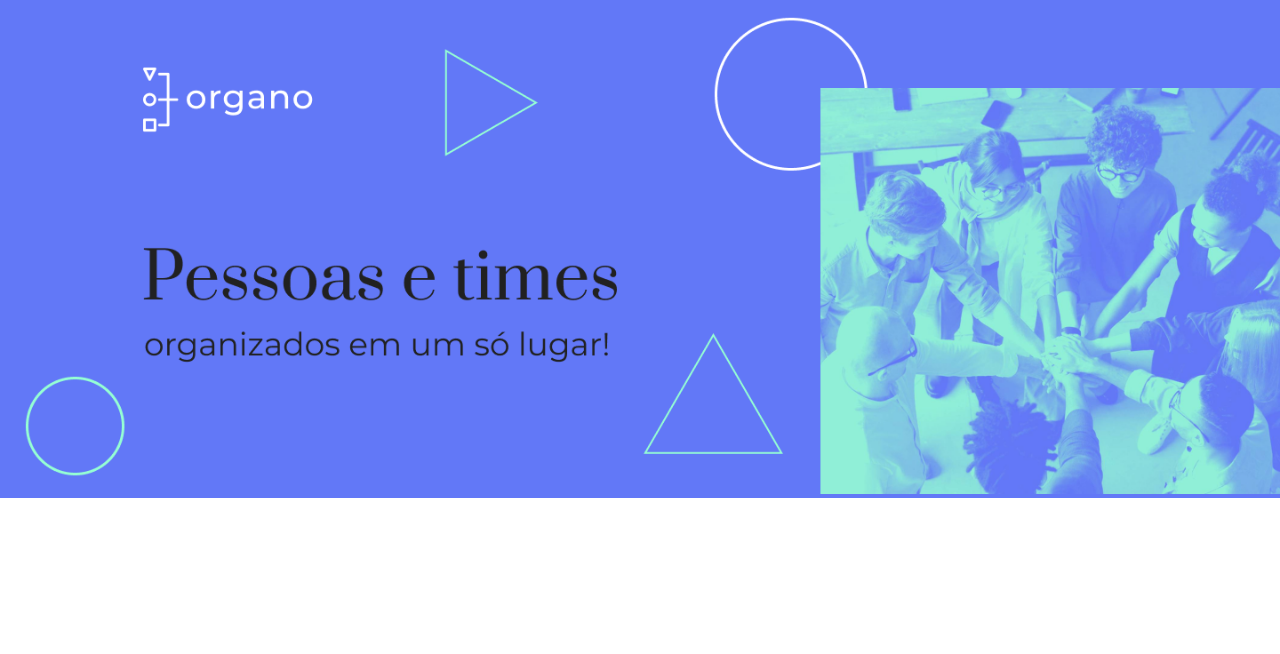
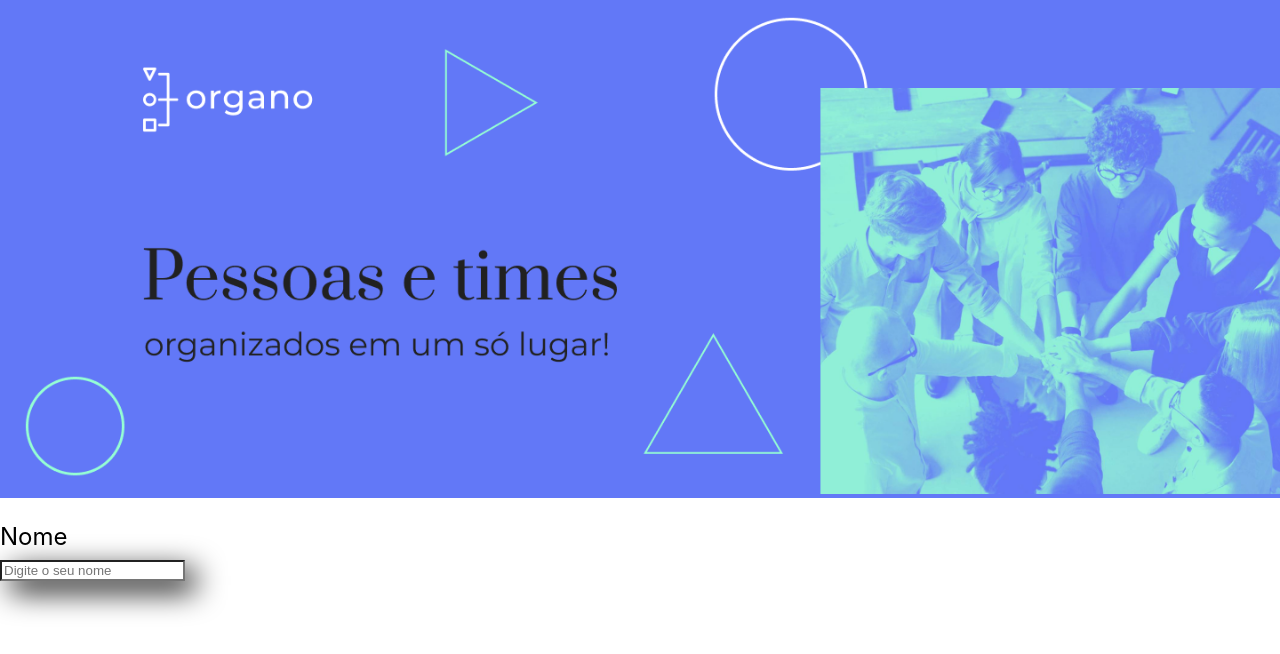
Before and after one commit to leticiafcarvalho/organo, a React (Create React App) app: page / in a window 1280 px wide. Shown: the top 654 px of the page. Built offline with nearby package versions, Linux system fonts and the light colour scheme.

Commit message:
inicio form

```diff
--- a/src/App.js
+++ b/src/App.js
@@ -1,9 +1,11 @@
-import Banner from './componentes/Banner/Banner'
+import Banner from './componentes/Banner'
+import CampoTexto from './componentes/CampoTexto';
 
 function App() {
   return (
     <div className="App">
-      <Banner></Banner>
+      <Banner/>
+      <CampoTexto/>
     </div>
   );
 }
--- a/src/componentes/Banner/Banner.js
+++ b/src/componentes/Banner/Banner.js
@@ -1,11 +1,9 @@
 import './Banner.css'
 
-function Banner() {
+export const Banner = () => {
     return(
         <header className="banner">
             <img src="/imagens/banner.png" alt="O banner principal da imagem do Organo"/>
         </header>
     )
 }
-
-export default Banner;
--- /dev/null
+++ b/src/componentes/Banner/index.js
@@ -0,0 +1,3 @@
+import { Banner } from "./Banner";
+
+export default Banner
--- /dev/null
+++ b/src/componentes/CampoTexto/CampoTexto.css
@@ -0,0 +1,15 @@
+.campo-texto {
+    margin: 24px 0;
+
+}
+
+.campo-texto label {
+    display: block;
+    margin-bottom: 8px;
+    font-size: 24px;
+}
+
+.campo-texto input {
+    background-color: #fff;
+    box-shadow: 10px 10px 30px rgba(0, 0, 0.06);
+}
--- /dev/null
+++ b/src/componentes/CampoTexto/index.js
@@ -0,0 +1,12 @@
+import './CampoTexto.css'
+
+const CampoTexto = () => {
+    return(
+        <div className="campo-texto">
+            <label>Nome</label>
+            <input placeholder='Digite o seu nome'/>
+        </div>
+    )
+}
+
+export default CampoTexto;
```
